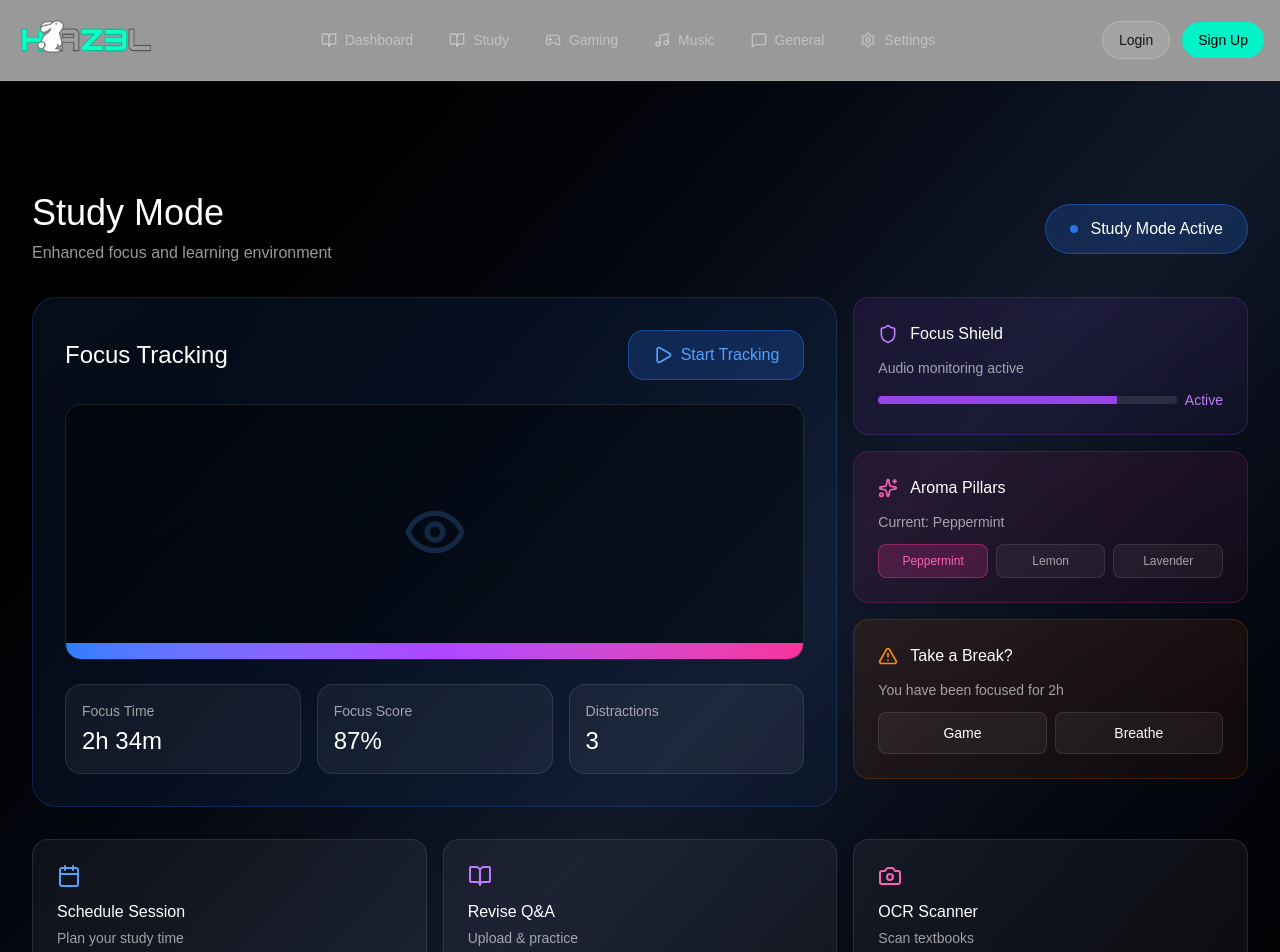
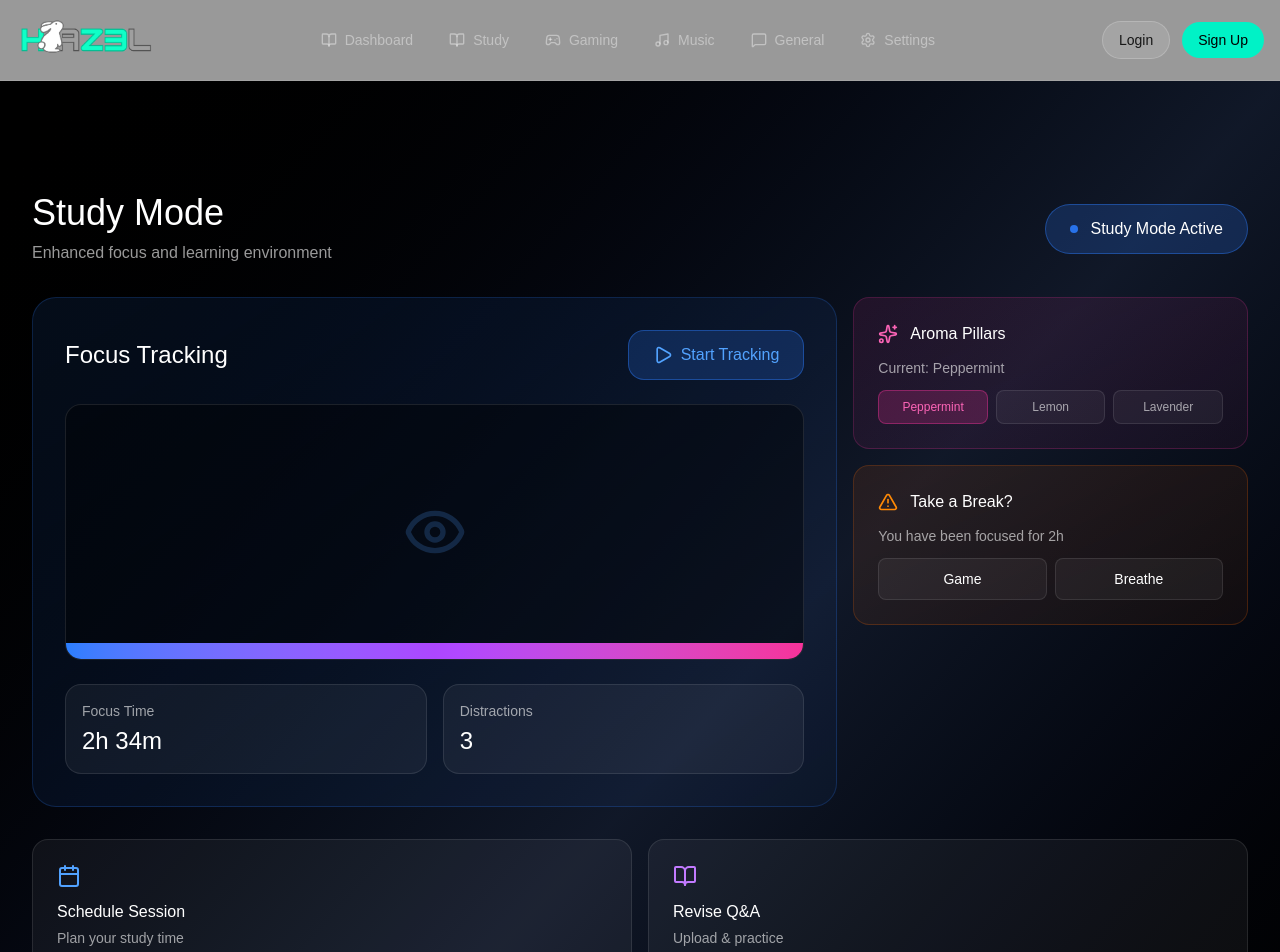
Before and after one commit to OnithaH/Hazel, a Next.js app in the folder companion_hazel/: page /study_mode in a window 1280 px wide. Shown: the top 952 px of the page. Built offline with nearby package versions, Linux system fonts and the light colour scheme; no server answers.

Commit message:
study session scheduling form changed

```diff
--- a/companion_hazel/app/study_mode/page.tsx
+++ b/companion_hazel/app/study_mode/page.tsx
@@ -55,14 +55,10 @@ export default function StudyModePage() {
             </div>
 
             {/* Stats */}
-            <div className="grid grid-cols-3 gap-4">
+            <div className="grid grid-cols-2 gap-4">
               <div className="bg-white/5 border border-white/10 rounded-2xl p-4 space-y-1">
                 <p className="text-white/60 text-sm">Focus Time</p>
                 <p className="text-2xl">2h 34m</p>
-              </div>
-              <div className="bg-white/5 border border-white/10 rounded-2xl p-4 space-y-1">
-                <p className="text-white/60 text-sm">Focus Score</p>
-                <p className="text-2xl">87%</p>
               </div>
               <div className="bg-white/5 border border-white/10 rounded-2xl p-4 space-y-1">
                 <p className="text-white/60 text-sm">Distractions</p>
@@ -73,21 +69,6 @@ export default function StudyModePage() {
 
           {/* Right Sidebar Cards */}
           <div className="space-y-4">
-            {/* Focus Shield */}
-            <div className="bg-linear-to-br from-purple-500/10 to-purple-500/5 border border-purple-500/20 rounded-2xl p-6 space-y-3">
-              <div className="flex items-center gap-3">
-                <Shield className="w-5 h-5 text-purple-400" />
-                <h3 className="text-base">Focus Shield</h3>
-              </div>
-              <p className="text-white/60 text-sm">Audio monitoring active</p>
-              <div className="flex items-center gap-2">
-                <div className="flex-1 h-2 bg-white/10 rounded-full overflow-hidden">
-                  <div className="w-4/5 h-full bg-purple-500 opacity-85"></div>
-                </div>
-                <span className="text-purple-400 text-sm">Active</span>
-              </div>
-            </div>
-
             {/* Aroma Pillars */}
             <div className="bg-linear-to-br from-pink-500/10 to-pink-500/5 border border-pink-500/20 rounded-2xl p-6 space-y-3">
               <div className="flex items-center gap-3">
@@ -132,7 +113,7 @@ export default function StudyModePage() {
         </div>
 
         {/* Quick Actions */}
-        <div className="grid grid-cols-3 gap-4">
+        <div className="grid grid-cols-2 gap-4">
           <Link href="/schedule_session" className="bg-white/5 border border-white/10 rounded-2xl p-6 text-left hover:bg-white/10 transition-all group">
             <Calendar className="w-6 h-6 text-blue-400 mb-3" />
             <h3 className="text-base mb-1">Schedule Session</h3>
@@ -144,12 +125,6 @@ export default function StudyModePage() {
             <h3 className="text-base mb-1">Revise Q&A</h3>
             <p className="text-white/60 text-sm">Upload & practice</p>
           </Link>
-
-          <button className="bg-white/5 border border-white/10 rounded-2xl p-6 text-left hover:bg-white/10 transition-all group">
-            <Camera className="w-6 h-6 text-pink-400 mb-3" />
-            <h3 className="text-base mb-1">OCR Scanner</h3>
-            <p className="text-white/60 text-sm">Scan textbooks</p>
-          </button>
         </div>
 
         {/* Study History */}
```
